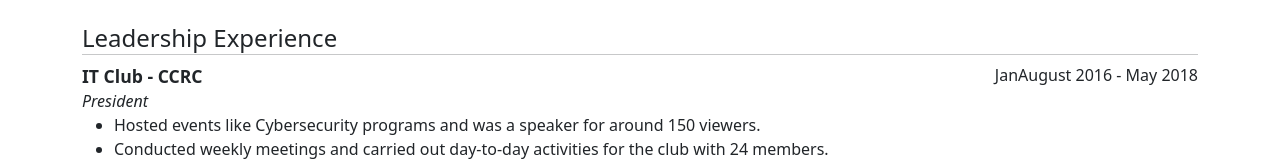
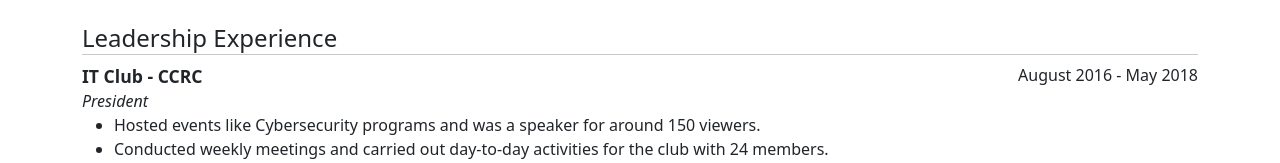
Before and after one commit to AyeCL/resume, a React (Create React App) app: page / in a window 1280 px wide. Shown: the part 1408-1571 px from the top of the page. Built offline with nearby package versions, Linux system fonts and the light colour scheme.

Commit message:
fixed date typo

```diff
--- a/src/App.js
+++ b/src/App.js
@@ -253,7 +253,7 @@ function LeadershipExperience() {
             <em>President</em>
           </div>
           <div className='col-5' style={{ textAlign: 'right' }}>
-            JanAugust 2016 - May 2018
+            August 2016 - May 2018
           </div>
         </Row>
         <Row>
```
